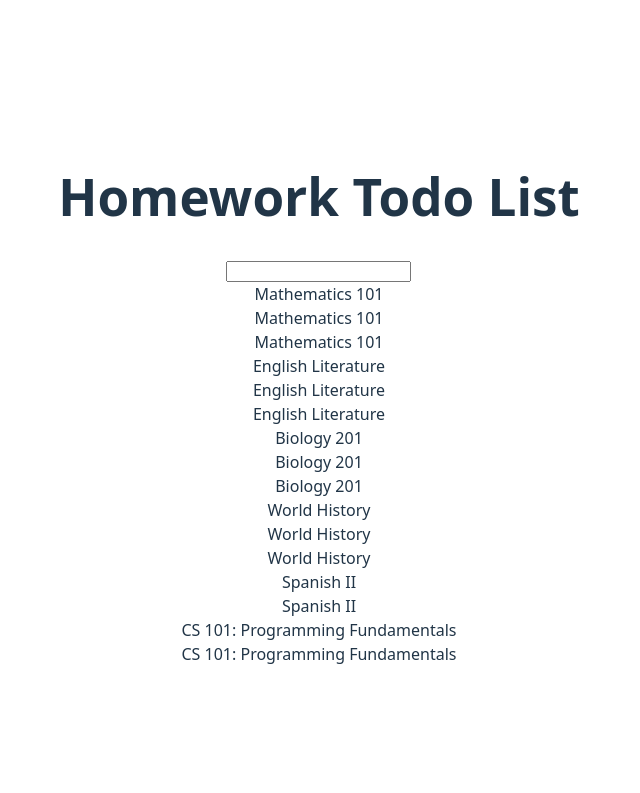
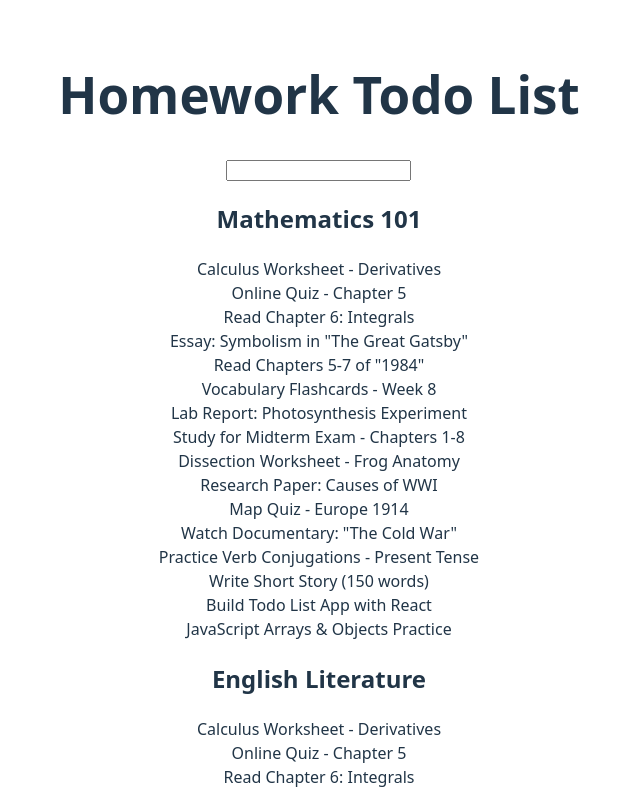
Before and after one commit to WendolynQuartey/HomeworkTodoApp, a React (Vite) app: page / in a window 1280 px wide. Shown: the top 793 px of the page, without its empty margins (321-961 px from the left). Built offline with nearby package versions, Linux system fonts and the light colour scheme.

Commit message:
fixed classes to not repeat

```diff
--- a/src/App.jsx
+++ b/src/App.jsx
@@ -1,4 +1,5 @@
 import { useState } from 'react';
+import { homeworkTodos } from "./data/homeworkData.js";
 import Homepage from "./components/Homepage.jsx";
 import './App.css';
 
@@ -7,7 +8,7 @@ function App() {
 
   return (
     <>
-      <Homepage />
+      <Homepage homeworkTodos={homeworkTodos}/>
     </>
   )
 }
--- a/src/components/Class.jsx
+++ b/src/components/Class.jsx
@@ -1,15 +1,17 @@
-import {homeworkTodos} from "../data/homeworkData.js";
+import List from "./List.jsx"
 
-
-export default function Class(){
-   let classList = homeworkTodos.map(task => {
-      return <div>{task.class}</div>
-   });
+export default function Class({homeworkTodos}){
+   let classList = homeworkTodos.filter((task, index, self) =>
+      index === self.findIndex(t => t.class === task.class)
+   );
 
    return (
       <>
-         {homeworkTodos.map(task => (
-            <div key={task.id}>{task.class}</div>
+         {classList.map(task => (
+            <div key={task.id}>
+               <h2>{task.class}</h2>
+               <List homeworkTodos={homeworkTodos} />
+            </div>
          ))}
       </>
    )
--- a/src/components/Homepage.jsx
+++ b/src/components/Homepage.jsx
@@ -1,13 +1,13 @@
 import Class from "./Class.jsx"
 import AddItem from "./CreateForm/AddItem.jsx"
 
-export default function Homepage() {
+export default function Homepage({homeworkTodos}) {
 
    return (
       <>
       <h1>Homework Todo List</h1>
          <AddItem />
-         <Class />
+         <Class homeworkTodos={homeworkTodos}/>
       </>
    )
 }
--- a/src/components/List.jsx
+++ b/src/components/List.jsx
@@ -0,0 +1,11 @@
+export default function List({homeworkTodos}){
+   return (
+      <>
+         {homeworkTodos.map(task => (
+            <div key={task.id}>
+               {task.assignment}
+            </div>
+         ))}
+      </>
+   )
+}
--- a/src/components/ListItem.jsx
+++ b/src/components/ListItem.jsx
@@ -0,0 +1,6 @@
+
+export default function ListItem() {
+  return (
+
+  )
+}
```
Also changed, not shown: src/data/homeworkData.js (line endings or trailing spaces), 1 other file (tests, documents, lock files or other folders).
